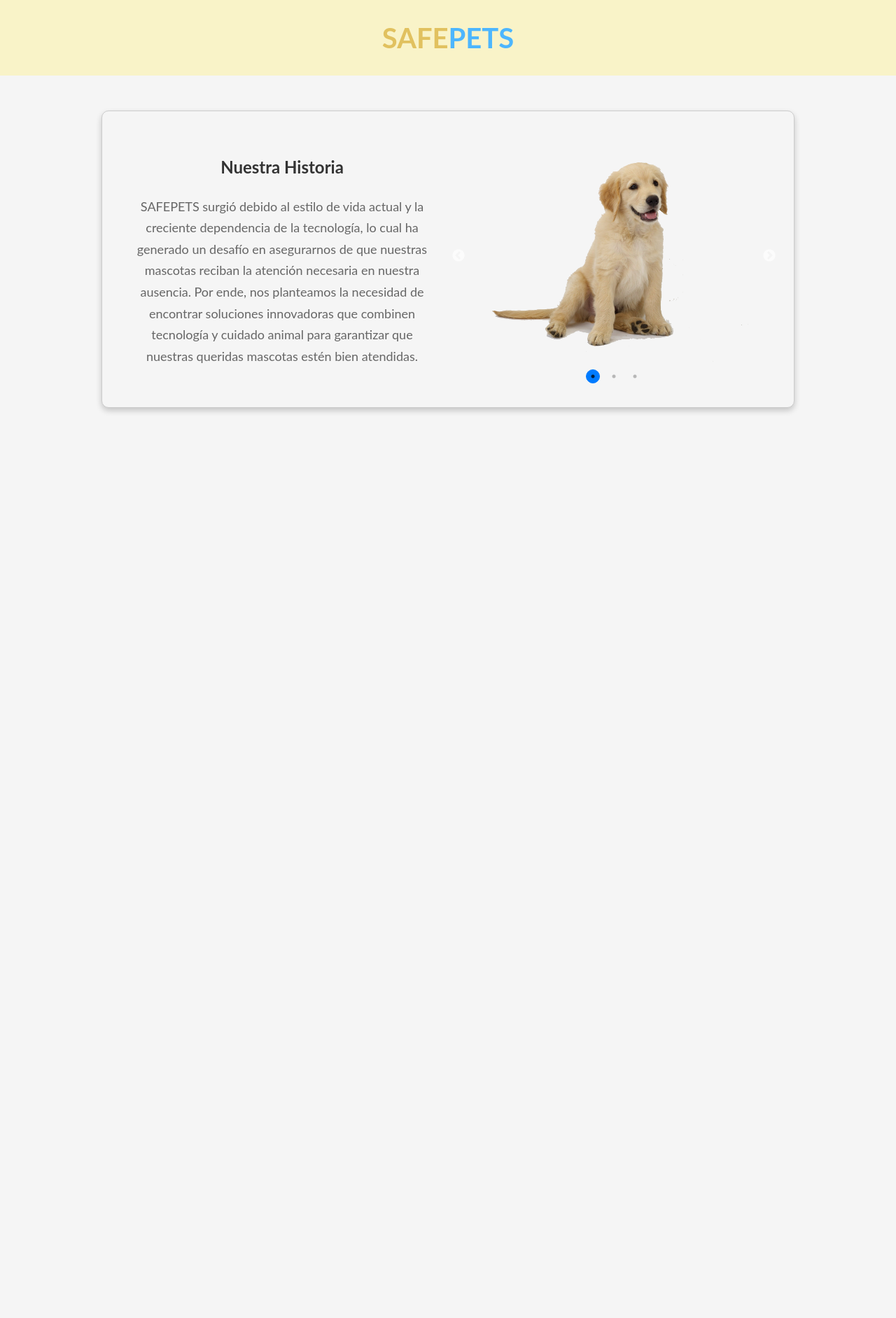
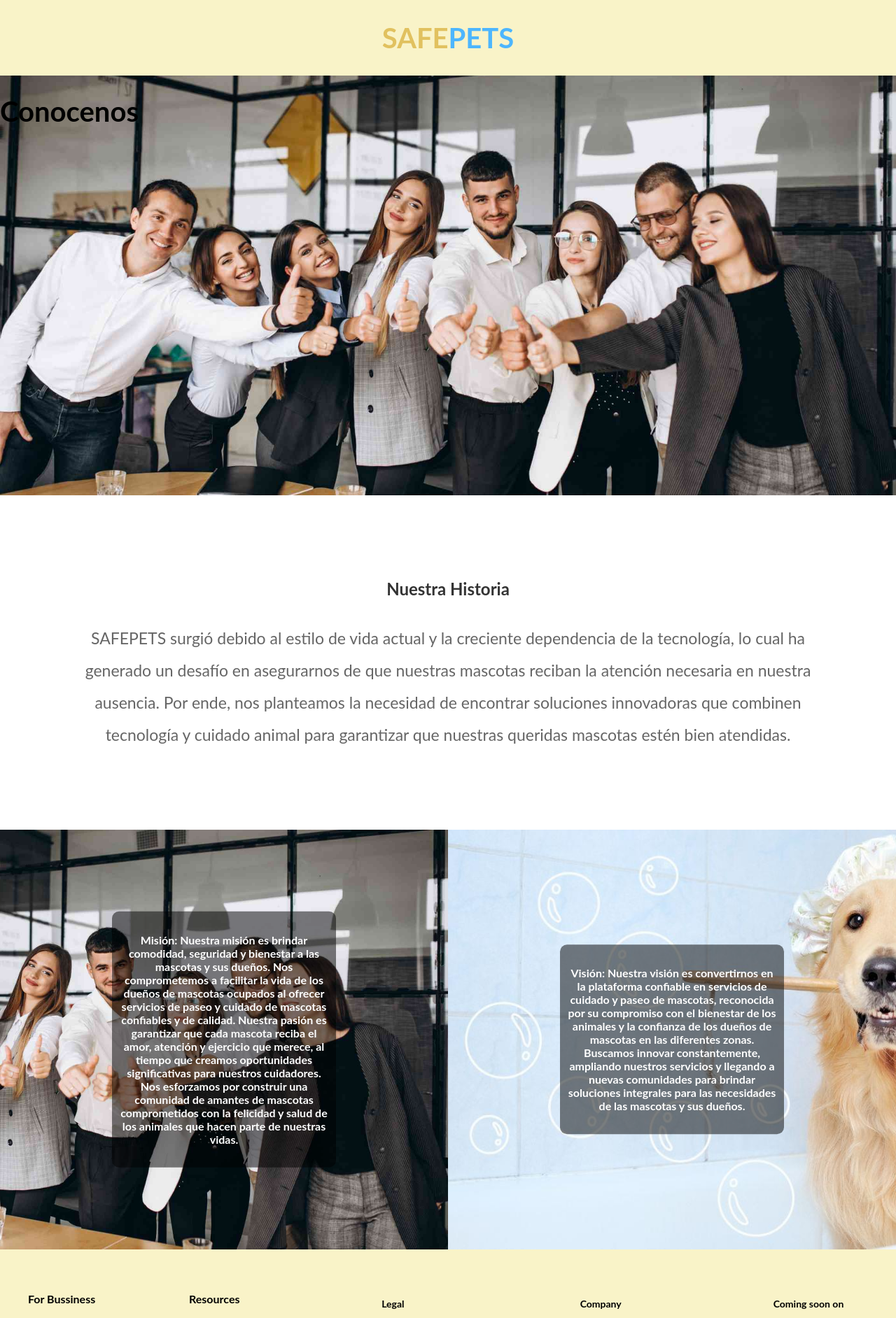
Before and after one commit to JorgeVC26/SafePetsFinal, a React (Create React App) app: page /Historia in a window 1280 px wide. Shown: the top 1884 px of the page at 70% size. Before the commit the page ends 800 px from the top, so only its background shows below. Built offline with nearby package versions, Linux system fonts and the light colour scheme.

Commit message:
Historia de Tere

```diff
--- a/src/Historia.jsx
+++ b/src/Historia.jsx
@@ -1,22 +1,11 @@
 import { Link } from "react-router-dom";
-import './Style/historia_carrousel.css';
-
-
+import './Historia/historia.css';
 import Slider from 'react-slick';
 import 'slick-carousel/slick/slick.css';
 import 'slick-carousel/slick/slick-theme.css';
-import image1 from './img/imagen.png';
-import image2 from './img/img.jpg';
-import image3 from './img/img.jpg';
+import Footer from "./footer/footer";
 
 function Home() {
-    const settings = {
-      dots: true,
-      infinite: true,
-      speed: 500,
-      slidesToShow: 1,
-      slidesToScroll: 1,
-    };
 
     return (
       <div>
@@ -26,8 +15,12 @@
         <h1>Safe<span>Pets</span></h1>
       </a>
         </header>
+        <div className="hero">
+        <div className="conocenos">
+          <h1>Conocenos</h1>
+        </div>
+        </div>
 
-      <div className="card">
     <div className="card-content">
       <div className="card-text">
         <h2 className="card-title">Nuestra Historia</h2>
@@ -38,21 +31,34 @@
         tecnología y cuidado animal para garantizar que nuestras queridas mascotas estén bien atendidas.</p>
       </div>
     </div>
-        <div className="card-image">
-          <Slider {...settings}>
-            <div>
-              <img src={image1} alt="Imagen de mascota 1" className="pet-image" />
+
+    <div className="contenedor-imagenes">
+    <div className="imagen-con-texto">
+  <div className="imagen-izquierda"></div>
+  <div className="texto"><h4>Misión:
+        Nuestra misión es brindar comodidad, seguridad y bienestar
+        a las mascotas y sus dueños. Nos comprometemos a facilitar
+        la vida de los dueños de mascotas ocupados al ofrecer servicios de
+        paseo y cuidado de mascotas confiables y de calidad. Nuestra pasión es
+        garantizar que cada mascota reciba el amor, atención y ejercicio que merece,
+        al tiempo que creamos oportunidades significativas para nuestros cuidadores. Nos
+        esforzamos por construir una comunidad de amantes de mascotas comprometidos
+        con la felicidad y salud de los animales que hacen parte de nuestras vidas.</h4>
 </div>
-            <div>
-              <img src={image2} alt="Imagen de mascota 2" className="pet-image" />
   </div>
-            <div>
-              <img src={image3} alt="Imagen de mascota 3" className="pet-image" />
+  <div className="imagen-con-texto">
+  <div className="imagen-derecha"></div>
+  <div className="texto"><h4>Visión:
+        Nuestra visión es convertirnos en la plataforma confiable en
+        servicios de cuidado y paseo de mascotas, reconocida por su
+        compromiso con el bienestar de los animales y la confianza de los
+        dueños de mascotas en las diferentes zonas. Buscamos innovar constantemente,
+        ampliando nuestros servicios y llegando a nuevas comunidades para brindar
+        soluciones integrales para las necesidades de las mascotas y sus dueños.</h4>
 </div>
-          </Slider>
   </div>
-
 </div>
+<Footer />
   </div>
     );
   }
--- /dev/null
+++ b/src/Historia/historia.css
@@ -0,0 +1,163 @@
+.hero {
+    background: url('../img/colaboradores.jpg')
+      no-repeat center/cover;
+    width: 100%;
+    height: 600px;
+
+    display: flex;
+  }
+
+  .contenedor-imagenes {
+    display: flex;
+  }
+
+  .imagen-izquierda {
+    background: url('../img/colaboradores.jpg')
+    no-repeat right/cover;
+    flex: 1; /* Ocupa todo el espacio disponible a la izquierda */
+    margin-right: 0px; /* Agrega un margen a la derecha para separar las imágenes */
+    width: 100%;
+    height: 600px;
+  }
+
+  .imagen-derecha {
+    background: url('../img/duchaMasc.jpg')
+    no-repeat left/cover;
+    flex: 1; /* Ocupa todo el espacio disponible a la derecha */
+    margin-right: 0px; /* Agrega un margen a la derecha para separar las imágenes */
+    width: 100%;
+    height: 600px;
+  }
+
+  .container {
+    display: flex;
+    justify-content: space-between;
+    margin: 0 -10px;
+    width: 1623px;
+    overflow: hidden;
+  }
+
+  .cards {
+    display: flex;
+    flex-direction: column;
+    border: 1px solid #ccc;
+    border-radius: 10px;
+    width: 700px; /* Ancho ajustable según tus necesidades */
+    margin: 50px auto; /* Margen horizontal entre los cards */
+    box-shadow: 0 4px 8px 0 rgba(0, 0, 0, 0.2);
+    background-color: #f5f5f5;
+  }
+
+  .space {
+    width: 4%; /* Ancho del espacio entre los cards */
+    margin: 20px 0; /* Margen vertical para centrar los cards */
+  }
+
+  .card {
+      display: flex;
+      border: 1px solid #ccc;
+      border-radius: 10px;
+      width: 990px; /* Ancho ajustable según tus necesidades */
+      margin: 50px auto;
+      box-shadow: 0 4px 8px 0 rgba(0, 0, 0, 0.2);
+      background-color: #f5f5f5;
+      overflow: hidden;
+    }
+
+    .card h1, .card-title {
+      font-size: 24px;
+      color: #333;
+      text-align: center;
+
+    }
+
+    .card-content {
+    background-color: #ffffff;
+      padding: 90px;
+      width: 100%;
+    }
+
+    .card-content-right {
+      flex: 1;
+      max-width: 50%; /* Cambia el valor para ajustar el tamaño del carrusel */
+      padding: 30px;
+  }
+
+    .card-text, .card-description {
+      font-size: 23px;
+      color: #666;
+      line-height: 2;
+      text-align: center;
+    }
+
+    .card-image {
+      flex: 1;
+      max-width: 50%;
+      padding: 30px;
+      justify-content: center;
+      align-items: center;
+    }
+
+    .pet-image {
+      max-width: 100%;
+      height: auto;
+      border-radius: 10px;
+    }
+
+    /* Estilos personalizados para el carrusel de imágenes */
+    .slick-slider {
+      width: 100%;
+      margin: 0 auto;
+    }
+
+    .slick-slide img {
+      width: 100%;
+      height: auto;
+    }
+
+    .slick-dots {
+      position: absolute;
+      bottom: 10px;
+      text-align: center;
+      width: 100%;
+    }
+
+    .slick-dots li {
+      display: inline-block;
+      margin: 0 4px;
+      padding: 0;
+    }
+
+    .slick-dots li button {
+      font-size: 10px;
+      line-height: 10px;
+      width: 10px;
+      height: 10px;
+      border: 1px solid #cccccc;
+      border-radius: 50%;
+      background-color: transparent;
+      cursor: pointer;
+      transition: background-color 0.3s ease-in-out;
+    }
+
+    .slick-dots li.slick-active button {
+      background-color: #007bff;
+      border: 1px solid #007bff;
+    }
+
+    .imagen-con-texto {
+      position: relative; /* Contenedor relativo para el posicionamiento absoluto */
+      flex: 1;
+      margin: 0px;
+    }
+
+    .texto {
+      position: absolute; /* Posicionamiento absoluto para el texto */
+      top: 50%; /* Centra verticalmente el texto */
+      left: 50%; /* Centra horizontalmente el texto */
+      transform: translate(-50%, -50%); /* Centra el texto correctamente */
+      background-color: rgba(0, 0, 0, 0.5); /* Fondo semitransparente para hacer el texto legible */
+      color: white; /* Color del texto */
+      padding: 10px; /* Espacio alrededor del texto */
+      border-radius: 10px;
+    }
--- a/src/Home.jsx
+++ b/src/Home.jsx
@@ -111,7 +111,6 @@
 
 <Contacto />
 
-
 <Footer />
 
     </div>
```
Also changed, not shown: src/Historia/Historia.jsx (added, +64 -0 lines). Lines whose indentation alone changed are shown as unchanged.
